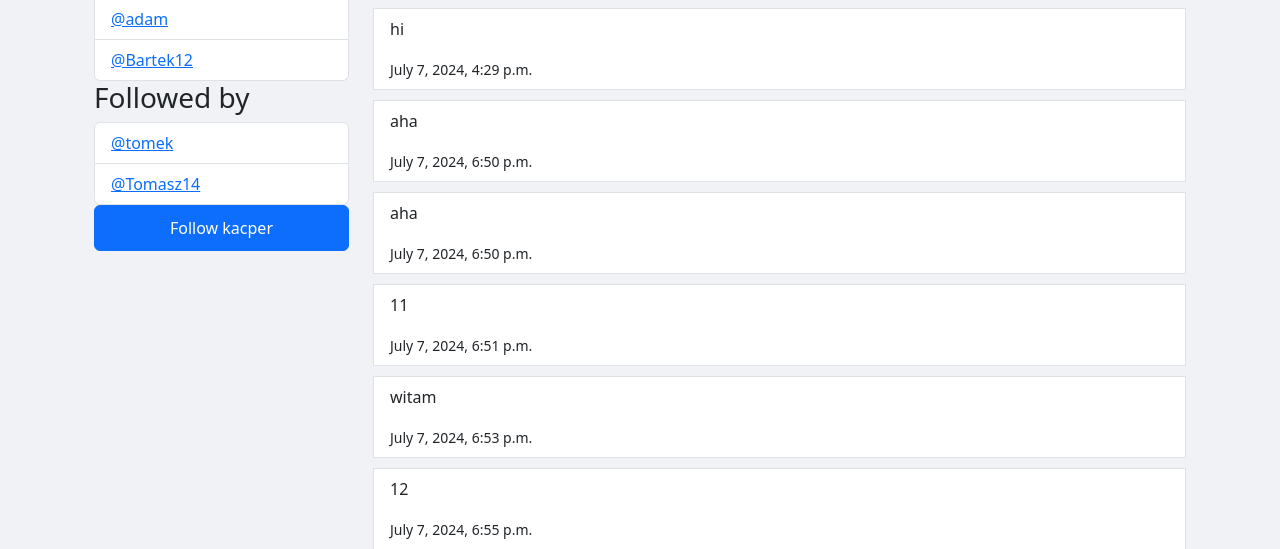
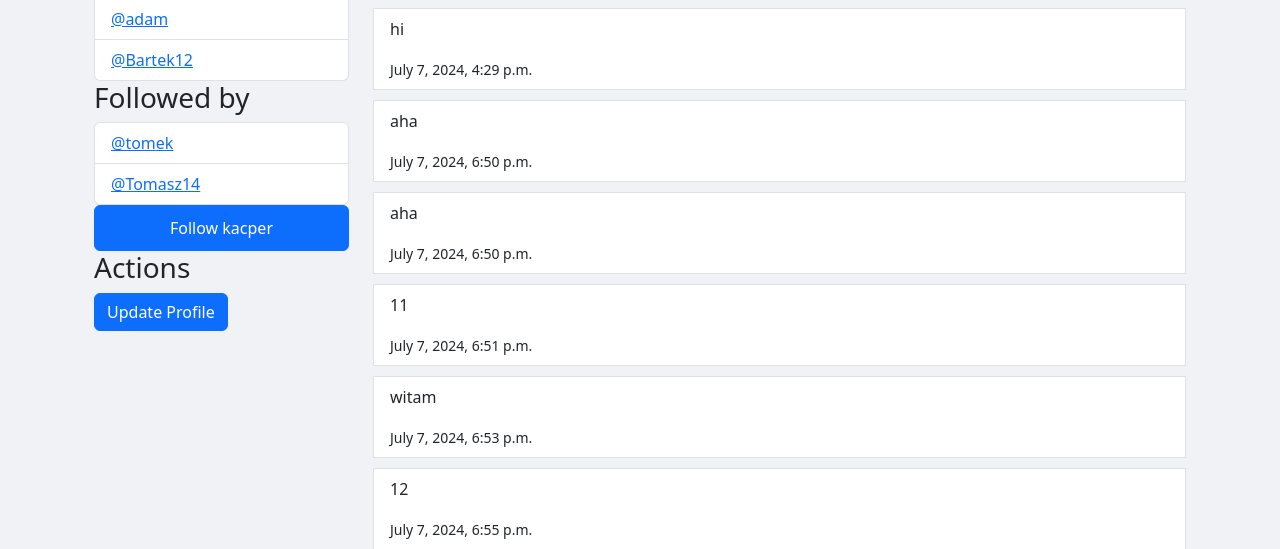
Before and after one commit to Better1337/Twitter-Clone, a Django app: page /profile/1/ in a window 1280 px wide. Shown: the part 262-811 px from the top of the page. Run offline with Django 5.2, Linux system fonts and the light colour scheme; a user stored in the database is signed in; data comes from the database, SQL or seed files in the repository; both versions use the stored data as it was after the commit.

Commit message:
user updata data added

```diff
--- a/basic/templates/profile.html
+++ b/basic/templates/profile.html
@@ -42,6 +42,15 @@
                         {% endif %}
                     </form>
                 </div>
+                {% if request.user.id == profile.user.id%}
+                <div class="actions-section">
+                    <h3>Actions</h3>
+                        <li class="list-group-item">
+                            <a href="{% url 'user_update' %}" class="btn btn-primary">Update Profile</a>
+                        </li>
+                    </ul>
+                </div>
+                {% endif %}
             </div>
             <div class="col-md-9">
                 <div class="tweets-section">
--- a/basic/templates/profile_list.html
+++ b/basic/templates/profile_list.html
@@ -17,7 +17,7 @@
                             </div>
                             <div class="col-md-8">
                                 <div class="card-body">
-                                    <h5 class="card-title">{{ profile.user.username }}</h5>
+                                    <h5 class="card-titleopop">{{ profile.user.username }}</h5>
                                     <p class="card-text"><a href="{% url 'profile' pk=profile.pk %}">@{{ profile.user.username }}</a></p>
                                     <p class="card-text"><small class="text-body-secondary">{{ profile.date_modified|date:"Y-m-d H:i" }}</small></p>
                                 </div>
--- a/basic/urls.py
+++ b/basic/urls.py
@@ -7,4 +7,5 @@ urlpatterns = [
     path('login/', views.user_login, name='login'),
     path('logout/', views.user_logout, name='logout'),
     path('register/', views.user_register, name='register'),
+    path('user_update', views.user_update, name='user_update'),
 ]
--- a/basic/views.py
+++ b/basic/views.py
@@ -6,7 +6,7 @@ from django.contrib import messages
 from django.contrib.auth import authenticate, login ,logout
 from django.contrib.auth.forms import UserCreationForm
 from django import forms
-
+from django.contrib.auth.models import User
 def home(request):
     if request.user.is_authenticated:
         form = TweetForm(request.POST or None)
@@ -28,7 +28,7 @@ def profile_list(request):
         profiles= Profile.objects.exclude(user=request.user)
         return render(request, 'profile_list.html', {"profiles": profiles})
     else:
-        return redirect(home)
+        return redirect('home')
 
 
 def profile(request, pk):
@@ -45,8 +45,9 @@ def profile(request, pk):
             current_user.save()
 
         return render(request, 'profile.html', {"profile": profile, "tweets": tweets})
+
     else:
-        return redirect(home)
+        return redirect('home')
 
 def user_login(request):
     if request.method == 'POST':
@@ -75,9 +76,20 @@ def user_register(request):
         if form.is_valid():
             form.save()
             username = form.cleaned_data['username']
-            password = form.cleaned_data['password1']
-            user = authenticate(username=username, password=password)
+            raw_password = form.cleaned_data.get('password1')
+            user = authenticate(username=username, password=raw_password)
             login(request, user)
             return redirect('home')
 
     return render(request, 'register.html', {'form': form})
+
+def user_update(request):
+    if request.user.is_authenticated:
+        form = SignUpForm(request.POST or None, instance=request.user)
+        if request.method == 'POST':
+            if form.is_valid():
+                form.save()
+                return redirect('home')
+        return render(request, 'user_update.html', {'form': form})
+    else:
+        return redirect('home')
```
Also changed, not shown: basic/templates/user_update.html (added, +17 -0 lines), db.sqlite3.
